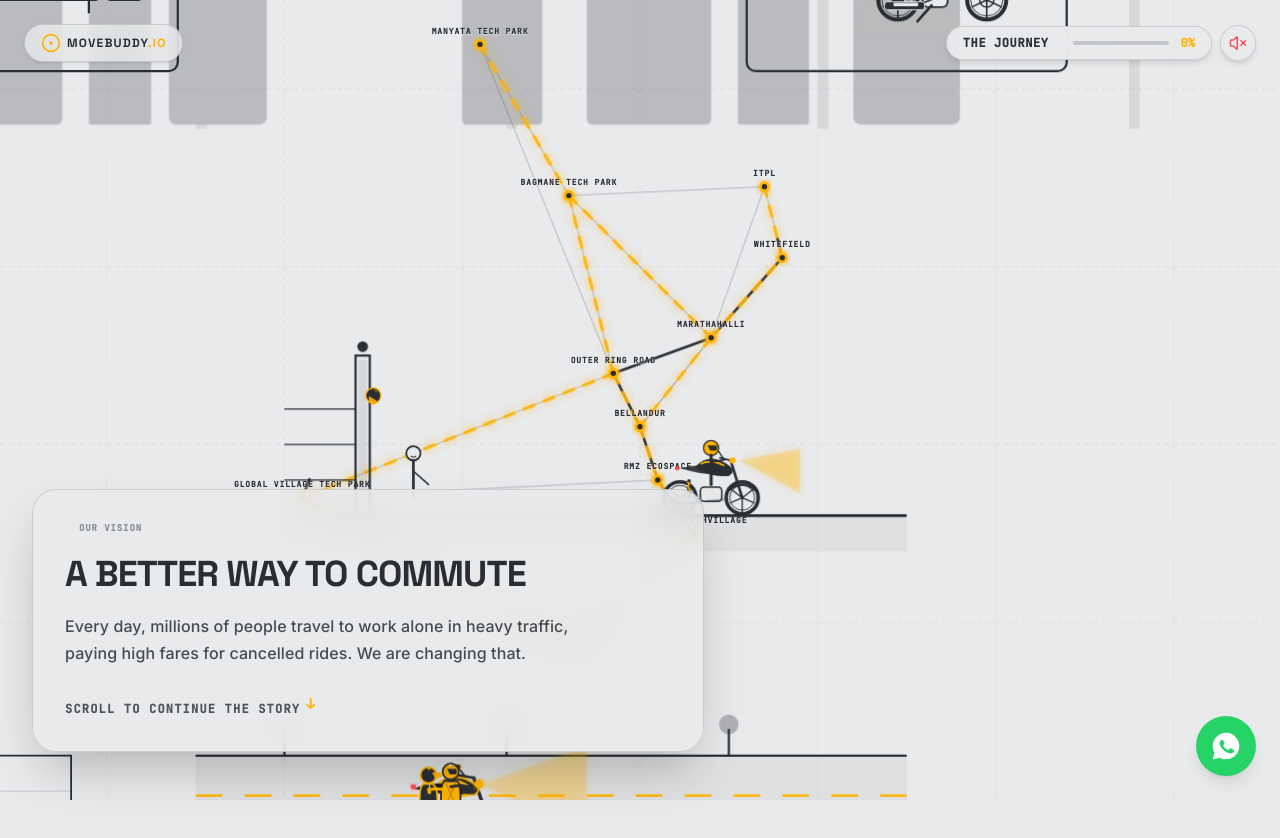
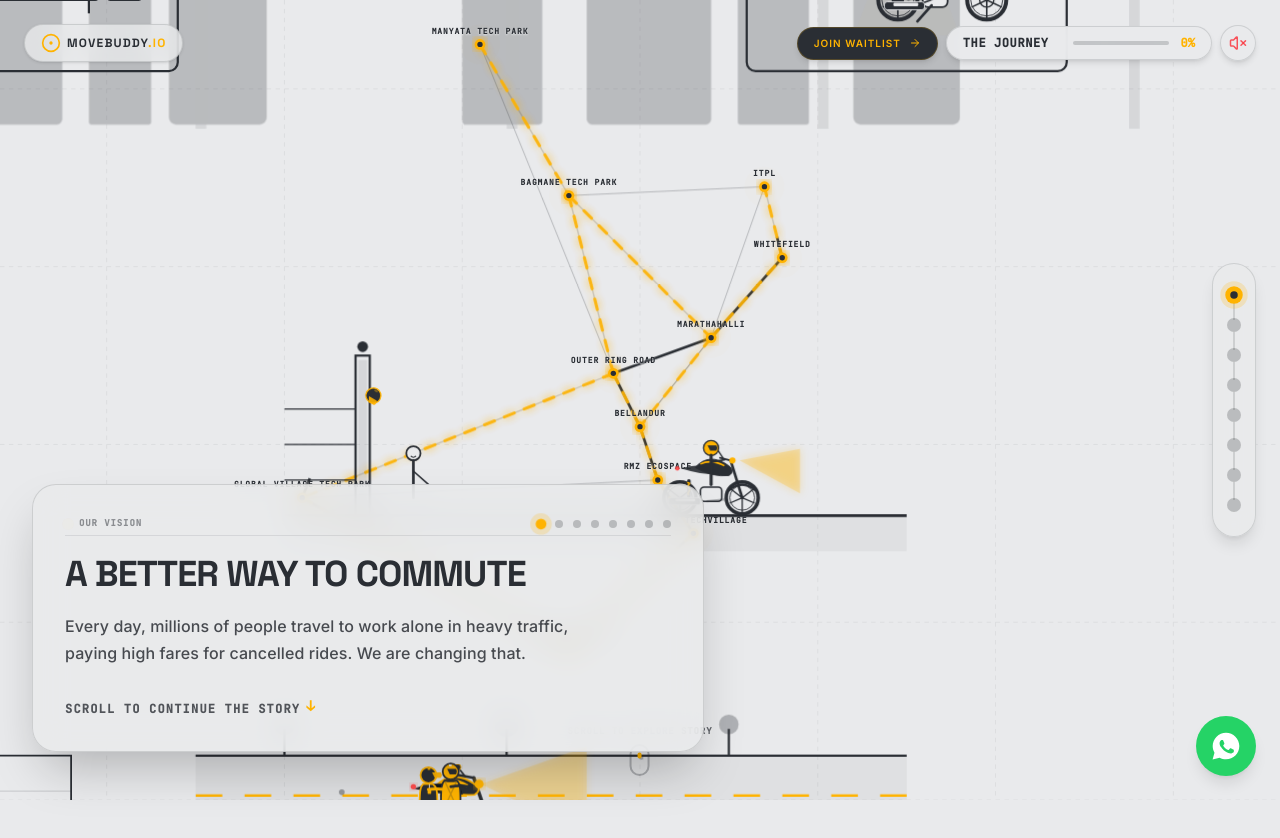
Before and after one commit to SradhaPatro/prelaunch_mvb, a React (Vite) app: page / in a window 1280 px wide. Shown: the top 838 px of the page. Built offline with nearby package versions, Linux system fonts and the light colour scheme.

Commit message:
feat(waitlist): persist submissions to localStorage
Implement local storage logging for waitlist signups to ensure data capture even if the external form redirect is interrupted. Added a helper function to facilitate smooth scroll navigation between story chapters.

```diff
--- a/src/App.tsx
+++ b/src/App.tsx
@@ -117,7 +117,7 @@ export default function App() {
     return () => window.removeEventListener("scroll", handleScroll);
   }, []);
 
-  // Handle local waitlist single email or phone submission
+  // Handle local waitlist single email or phone submission with local persistence
   const handleSubmitEmail = (e: React.FormEvent) => {
     e.preventDefault();
     const val = email.trim();
@@ -136,6 +136,23 @@ export default function App() {
     setIsSubmitted(true);
     audio.playPaymentDing();
 
+    // Persist waitlist signups in localStorage safely
+    try {
+      const list = JSON.parse(localStorage.getItem("movebuddy_waitlist") || "[]");
+      const phoneVal = isPhone ? val : phone;
+      const emailVal = isEmail ? val : email;
+      list.push({
+        name: "Anonymous Commuter",
+        email: emailVal,
+        phone: phoneVal,
+        joinedAt: new Date().toISOString(),
+        source: "LandingCinematic"
+      });
+      localStorage.setItem("movebuddy_waitlist", JSON.stringify(list));
+    } catch (err) {
+      console.error("Local storage persistence error:", err);
+    }
+
     // Direct synchronous open to prevent browser popup blockers from blocking the redirect
     try {
       window.open("https://forms.gle/yNu2wQKQiTUi5fn17", "_blank");
@@ -144,13 +161,32 @@ export default function App() {
     }
   };
 
+  // Jump smoothly to any specific chapter scroll percentage (0 to 1)
+  const handleJumpToChapter = (p: number) => {
+    audio.playTap();
+    if (storyContainerRef.current) {
+      const containerHeight = storyContainerRef.current.scrollHeight;
+      const windowHeight = window.innerHeight;
+      const totalScrollable = containerHeight - windowHeight;
+      window.scrollTo({
+        top: p * totalScrollable,
+        behavior: "smooth"
+      });
+    }
+  };
+
   // Skip directly to waitlist section
   const handleSkipToContribute = () => {
     setHasInteractedPopup(true);
+    if (storyContainerRef.current) {
+      const containerHeight = storyContainerRef.current.scrollHeight;
+      const windowHeight = window.innerHeight;
+      const totalScrollable = containerHeight - windowHeight;
       window.scrollTo({
-      top: document.body.scrollHeight,
+        top: totalScrollable, // Scroll exactly to the bottom
         behavior: "smooth"
       });
+    }
     audio.playTap();
   };
 
@@ -177,11 +213,22 @@ export default function App() {
 
   const activeNarrative = getActiveNarrative();
 
+  const chapters = [
+    { name: "City Intro", p: 0.00, desc: "India's commuter struggle" },
+    { name: "Morning Struggle", p: 0.15, desc: "Cancelled cabs & surges" },
+    { name: "MoveBuddy Match", p: 0.33, desc: "Instant matching pass" },
+    { name: "Verified Badges", p: 0.50, desc: "Enterprise credentials" },
+    { name: "Shared Route", p: 0.63, desc: "Split expenses, save fuel" },
+    { name: "Live Safety HUD", p: 0.78, desc: "Active safe transit tracking" },
+    { name: "Safe Arrival", p: 0.92, desc: "Aman & Rohit arrive" },
+    { name: "Join Waitlist", p: 0.97, desc: "Reserve your early spot" }
+  ];
+
   return (
     <div
       ref={storyContainerRef}
       className="w-full relative bg-[#e9eaec] select-none text-[#2a2e34] overflow-x-hidden font-sans"
-      style={{ minHeight: isMobile ? "420vh" : "950vh" }}
+      style={{ minHeight: isMobile ? "380vh" : "550vh" }}
     >
 
       {/* ==========================================
@@ -195,7 +242,7 @@ export default function App() {
           FLOATING BRANDING & SCENE PROGRESS (Z-50)
           ========================================== */}
       <header className="fixed top-3 left-4 right-4 sm:top-6 sm:left-6 sm:right-6 z-50 flex items-center justify-between pointer-events-none">
-        <div className="flex items-center w-full pointer-events-none justify-between gap-2">
+        <div className="flex items-center w-full pointer-events-none justify-between gap-2 sm:gap-4">
           {/* Minimal branding */}
           <div className="flex items-center gap-1 sm:gap-1.5 bg-[#e9eaec]/80 backdrop-blur-md px-2.5 py-1 sm:px-4 sm:py-2 rounded-full border border-[#2a2e34]/15 pointer-events-auto shadow-sm">
             <CircleDot className="w-3 h-3 sm:w-5 sm:h-5 text-[#ffb300]" />
@@ -204,8 +251,19 @@ export default function App() {
             </span>
           </div>
 
+          {/* Header Action Controls */}
+          <div className="flex items-center gap-2 pointer-events-auto">
+            {/* Quick Skip/Join Waitlist Action Button */}
+            <button
+              onClick={handleSkipToContribute}
+              className="flex items-center gap-1 sm:gap-2 bg-[#2a2e34] hover:bg-[#1c1f24] text-[#ffb300] font-black tracking-widest text-[8px] sm:text-[10px] uppercase py-1.5 px-3 sm:py-2 sm:px-4 rounded-full transition-all active:scale-95 shadow-md cursor-pointer border border-[#ffb300]/20"
+              title="Skip directly to Waitlist Form"
+            >
+              <span>Join Waitlist</span>
+              <ArrowRight className="w-3 h-3" />
+            </button>
+
             {/* Custom progress capsule - Optimized for both Desktop & Mobile */}
-          <div className="flex items-center gap-2 pointer-events-auto">
             <div className="flex items-center gap-1 sm:gap-3 bg-[#e9eaec]/95 backdrop-blur-lg px-2 sm:px-4 py-1 sm:py-2 rounded-full border border-[#2a2e34]/15 shadow-md">
               <span className="font-mono text-[7px] sm:text-xs font-black text-[#2a2e34] tracking-wider mr-0.5 sm:mr-3 uppercase">
                 {isMobile ? "JOURNEY" : "THE JOURNEY"}
@@ -238,71 +296,65 @@ export default function App() {
       </header>
 
       {/* ==========================================
-          MID-SCROLL DIALOG POPUP (Choose to Scroll/Skip or Continue)
+          FLOATING DESKTOP CHAPTER TIMELINE SIDEBAR (Z-40)
+          ========================================== */}
+      <div className="fixed right-6 top-1/2 -translate-y-1/2 z-40 hidden md:flex flex-col items-center gap-4 bg-[#e9eaec]/90 backdrop-blur-md px-3.5 py-6 rounded-full border border-[#2a2e34]/15 shadow-lg">
+        {chapters.map((ch, idx) => {
+          const isActive = idx === chapters.length - 1
+            ? scrollProgress >= ch.p
+            : scrollProgress >= ch.p && scrollProgress < chapters[idx + 1].p;
+          return (
+            <div key={idx} className="relative group flex items-center justify-center">
+              {/* Chapter dot button */}
+              <button
+                onClick={() => handleJumpToChapter(ch.p)}
+                className={`w-3.5 h-3.5 rounded-full transition-all duration-300 relative z-10 flex items-center justify-center cursor-pointer ${
+                  isActive
+                    ? "bg-[#ffb300] scale-125 ring-4 ring-[#ffb300]/20"
+                    : "bg-[#2a2e34]/25 hover:bg-[#2a2e34]/60 hover:scale-110"
+                }`}
+              >
+                {isActive && <div className="w-1.5 h-1.5 bg-[#2a2e34] rounded-full" />}
+              </button>
+
+              {/* Connected thin timeline line between dots */}
+              {idx < chapters.length - 1 && (
+                <div className="absolute top-3.5 bottom-[-18px] w-[1.5px] bg-[#2a2e34]/15 pointer-events-none" />
+              )}
+
+              {/* Left-sliding hover tooltip overlay */}
+              <div className="absolute right-full mr-4 pointer-events-none opacity-0 translate-x-2 group-hover:opacity-100 group-hover:translate-x-0 transition-all duration-300 flex flex-col items-end whitespace-nowrap">
+                <div className="bg-[#2a2e34] text-[#e9eaec] px-3 py-1.5 rounded-xl shadow-md border border-white/5 text-right">
+                  <p className="font-display font-black text-[10px] tracking-wider uppercase text-[#ffb300]">{ch.name}</p>
+                  <p className="text-[9px] font-sans text-[#e9eaec]/70 font-medium">{ch.desc}</p>
+                </div>
+              </div>
+            </div>
+          );
+        })}
+      </div>
+
+      {/* ==========================================
+          BOUNCING MOUSE SCROLL PROMPT (Visible on first screen)
           ========================================== */}
       <AnimatePresence>
-        {scrollProgress >= 0.50 && scrollProgress < 0.94 && !hasInteractedPopup && (
+        {scrollProgress < 0.05 && (
           <motion.div
-            initial={{ opacity: 0 }}
-            animate={{ opacity: 1 }}
-            exit={{ opacity: 0 }}
-            className="fixed inset-0 bg-[#121518]/70 backdrop-blur-md z-50 flex items-center justify-center p-4 pointer-events-auto"
+            initial={{ opacity: 0, y: 10 }}
+            animate={{ opacity: 1, y: 0 }}
+            exit={{ opacity: 0, y: 10 }}
+            transition={{ duration: 0.5 }}
+            className="fixed bottom-6 left-1/2 -translate-x-1/2 z-40 pointer-events-none flex flex-col items-center gap-1.5 text-[#2a2e34]/70 font-mono text-[9px] font-black tracking-widest uppercase"
           >
+            <span>Scroll to Explore Story</span>
+            {/* Animated mouse visualizer */}
+            <div className="w-5 h-8 border-2 border-[#2a2e34]/30 rounded-full flex justify-center pt-1.5">
               <motion.div
-              initial={{ scale: 0.9, y: 20 }}
-              animate={{ scale: 1, y: 0 }}
-              exit={{ scale: 0.9, y: 20 }}
-              transition={{ type: "spring", duration: 0.5 }}
-              className="bg-[#e9eaec] border border-[#2a2e34]/15 rounded-3xl p-6 sm:p-8 max-w-sm w-full shadow-2xl relative text-center pointer-events-auto"
-            >
-              {/* Soft decorative ring */}
-              <div className="mx-auto w-12 h-12 bg-[#ffb300]/10 rounded-full flex items-center justify-center mb-4">
-                <CircleDot className="w-6 h-6 text-[#ffb300] animate-pulse" />
+                animate={{ y: [0, 6, 0] }}
+                transition={{ duration: 1.5, repeat: Infinity, ease: "easeInOut" }}
+                className="w-1 h-1.5 bg-[#ffb300] rounded-full"
+              />
             </div>
-
-              <h3 className="font-display font-black text-lg sm:text-xl text-[#2a2e34] tracking-wider mb-2">
-                CHOOSE YOUR JOURNEY
-              </h3>
-
-              <p className="text-xs sm:text-sm text-[#2a2e34]/70 mb-6 leading-relaxed">
-                You can scroll through the interactive office commute story, or skip directly to secure your waitlist spot.
-              </p>
-
-              <div className="space-y-3">
-                <button
-                  onClick={handleSkipToContribute}
-                  className="w-full bg-[#2a2e34] hover:bg-[#1c1f24] text-[#ffb300] font-black tracking-widest text-[10px] sm:text-xs uppercase py-3 px-4 rounded-full transition-all active:scale-95 shadow-md flex items-center justify-center gap-2 cursor-pointer"
-                >
-                  <span>Skip to Contribute</span>
-                  <ArrowRight className="w-3.5 h-3.5" />
-                </button>
-
-                <button
-                  onClick={handleContinueStory}
-                  className="w-full bg-transparent hover:bg-[#2a2e34]/5 text-[#2a2e34] font-black border-2 border-[#2a2e34]/25 hover:border-[#2a2e34] tracking-widest text-[10px] sm:text-xs uppercase py-2.5 px-4 rounded-full transition-all active:scale-95 flex items-center justify-center gap-2 cursor-pointer"
-                >
-                  <span>Continue Story</span>
-                </button>
-              </div>
-
-              {/* Quick Sound Toggle inside popup */}
-              <button
-                onClick={handleToggleMute}
-                className="mt-5 inline-flex items-center gap-1.5 text-[9px] sm:text-xs font-mono font-black text-[#2a2e34]/65 hover:text-[#2a2e34] cursor-pointer transition-colors"
-              >
-                {isMuted ? (
-                  <>
-                    <VolumeX className="w-3.5 h-3.5 text-red-500" />
-                    <span>SOUND OFF (TAP TO UNMUTE)</span>
-                  </>
-                ) : (
-                  <>
-                    <Volume2 className="w-3.5 h-3.5 text-[#ffb300] animate-bounce" />
-                    <span>SOUND ON 🔊</span>
-                  </>
-                )}
-              </button>
-            </motion.div>
           </motion.div>
         )}
       </AnimatePresence>
@@ -321,12 +373,35 @@ export default function App() {
               transition={{ duration: 0.6, ease: [0.16, 1, 0.3, 1] }}
               className="w-full max-w-xl sm:max-w-2xl bg-[#e9eaec]/85 backdrop-blur-lg border border-[#2a2e34]/15 p-4 sm:p-6 md:p-8 rounded-2xl sm:rounded-3xl pointer-events-auto shadow-2xl space-y-2 sm:space-y-4"
             >
-              {/* Scene Indicator */}
+              {/* Scene Indicator & Skip Dot Links */}
+              <div className="flex flex-col sm:flex-row sm:items-center justify-between gap-2 pb-1 border-b border-[#2a2e34]/10">
                 <div className="flex items-center gap-2">
                   <span className="w-1.5 h-1.5 rounded-full bg-[#ffb300] animate-ping" />
                   <span className="font-mono text-[8px] sm:text-[9px] font-bold text-[#2a2e34]/50 tracking-widest uppercase">
                     OUR VISION
                   </span>
+                </div>
+
+                {/* Inline Chapter Quick dots - clickable path navigator for both desktop and mobile screens */}
+                <div className="flex items-center gap-1.5 sm:gap-2.5 py-0.5">
+                  {chapters.map((item, idx) => {
+                    const isDotActive = idx === chapters.length - 1
+                      ? scrollProgress >= item.p
+                      : scrollProgress >= item.p && scrollProgress < chapters[idx + 1].p;
+                    return (
+                      <button
+                        key={idx}
+                        onClick={() => handleJumpToChapter(item.p)}
+                        className={`w-2 h-2 rounded-full transition-all duration-300 pointer-events-auto cursor-pointer ${
+                          isDotActive
+                            ? "bg-[#ffb300] scale-135 ring-4 ring-[#ffb300]/20"
+                            : "bg-[#2a2e34]/25 hover:bg-[#2a2e34]/60"
+                        }`}
+                        title={item.name}
+                      />
+                    );
+                  })}
+                </div>
               </div>
 
               {/* Dynamic Title */}
```
Also changed, not shown: 1 other file (tests, documents, lock files or other folders). Lines whose indentation alone changed are shown as unchanged.
